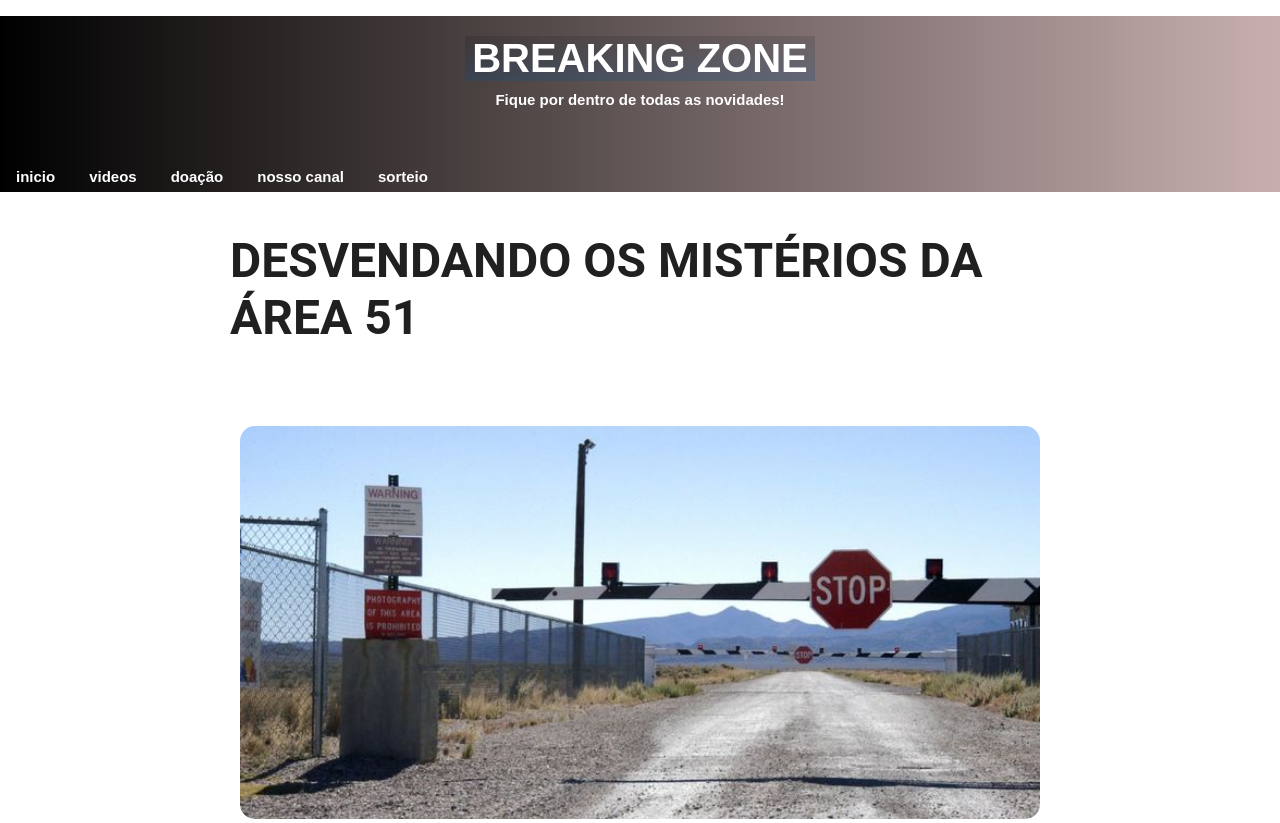
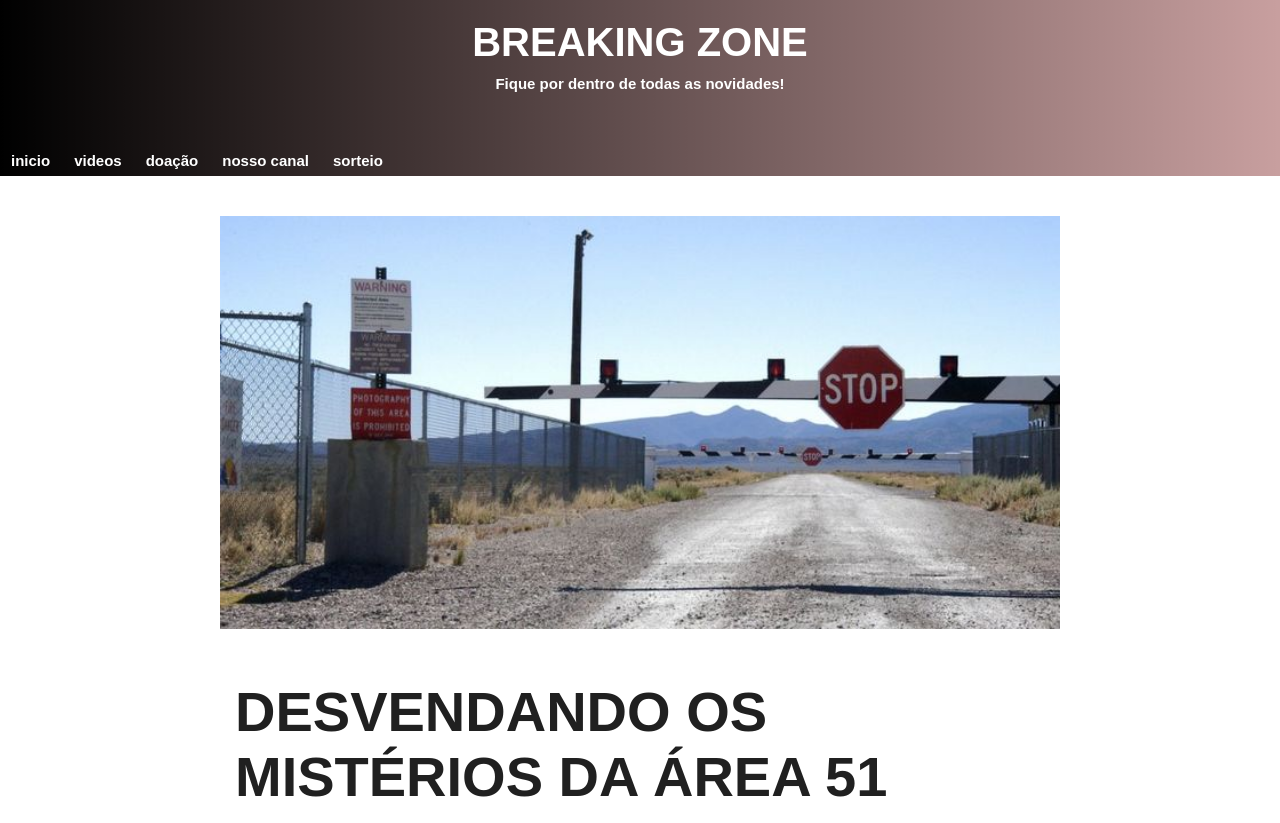
Before and after one commit to Walixxx/failure, a plain HTML site: page index.HTML in a window 1280 px wide. Shown: the top 823 px of the page. Drawn offline with Linux system fonts and the light colour scheme.

Commit message:
atualizacao 1.0

```diff
--- a/a51article.css
+++ b/a51article.css
@@ -43,39 +43,47 @@ color: var(--cin);
 article>h2
 {
 font-size: 30px;
-margin: 60px 0px 60px;
+margin: 80px 0px 80px;
 font-family: var(--nun);
 text-align: center;
-
 }
 
 h1
 {
-font-size: 3em;
-font-family: var(--rob);
+font-size: 3.5em;
+font-family:var(--nun);
 font-weight: bolder;
 color: var(--cin);
-background-image: linear-gradient(to right, #ffffff80, #00000000);
-margin: 40px -10px 40px -10px;
+margin: 50px 10px 40px -5px;
 width: auto;
+
+}
+
+img.imgp
+{
+ width: 100%;
+ max-width: 840px;
+ border-radius: 0px;
+ margin: auto;
 }
 
 img
 {
 display: block;
 width: 100%;
-border-radius: 15px;
-margin: 80px 0px 80px 0px;
+max-width: 700px;
+border-radius: 10px;
+margin: auto;
 }
 
 
 iframe
 {
 width: 100%;
-max-width:840px;
-max-height:475px;
+max-width:700px;
+height: 400px;
 display: block;
-margin: 90px 0px 90px 0px;
+margin:auto;
 border-radius: 15px;
 }
 
@@ -93,11 +101,13 @@ padding: 4px 0px 6px 0px;
 
 menu
 {
-background-image: linear-gradient(to right, #000000, #53060652);
+background-image: linear-gradient(to right, #000000, #6d000060);
 color: rgb(0, 26, 255);
 height: 155px;
 padding: 1px;
 padding-top: 20px;
+margin-bottom: 40px;
+margin-top: -0px;
 }
 
 menu>p
@@ -108,7 +118,7 @@ font-weight: bolder;
 color: #ffffff;
 max-width: 350px;
 margin: auto;
-background-image: linear-gradient( to top, #004e8d3b, #0000001f);
+
 }
 
 menu>div
@@ -129,7 +139,7 @@ font-family:var(--nun);
 font-weight: bolder;
 text-decoration: none;
 font-size: 15px;
-padding:7px 15px 7px 15px;
+padding:7px 10px 7px 10px;
 transition-duration: 0.5s;
 }
 
--- a/index.HTML
+++ b/index.HTML
@@ -16,9 +16,13 @@
 <a href="">inicio</a> <a href="">videos</a> <a href="">doação</a> <a href="">nosso canal</a> <a href="">sorteio</a>
 </menu>
 
+<img src="AREA 51 ARTIGO/WhatsApp Unknown 2024-02-11 at 16.14.54/Area 51.jpeg" alt="" class="imgp">
+
 <article>
+
+
+
     <h1>DESVENDANDO OS MISTÉRIOS DA ÁREA 51</h1>
-<img src="AREA 51 ARTIGO/WhatsApp Unknown 2024-02-11 at 16.14.54/Area 51.jpeg" scr="" alt="">
 
 <p>Desde sua criação, a Área 51 tem sido envolta em um véu de segredo e mistério, tornando-se o epicentro de inúmeras teorias da conspiração e especulações sobre atividades extraterrestres. Localizada no deserto de Nevada, esta base militar ultrassecreta desperta a curiosidade e o fascínio de pessoas em todo o mundo.</p>
 
```
